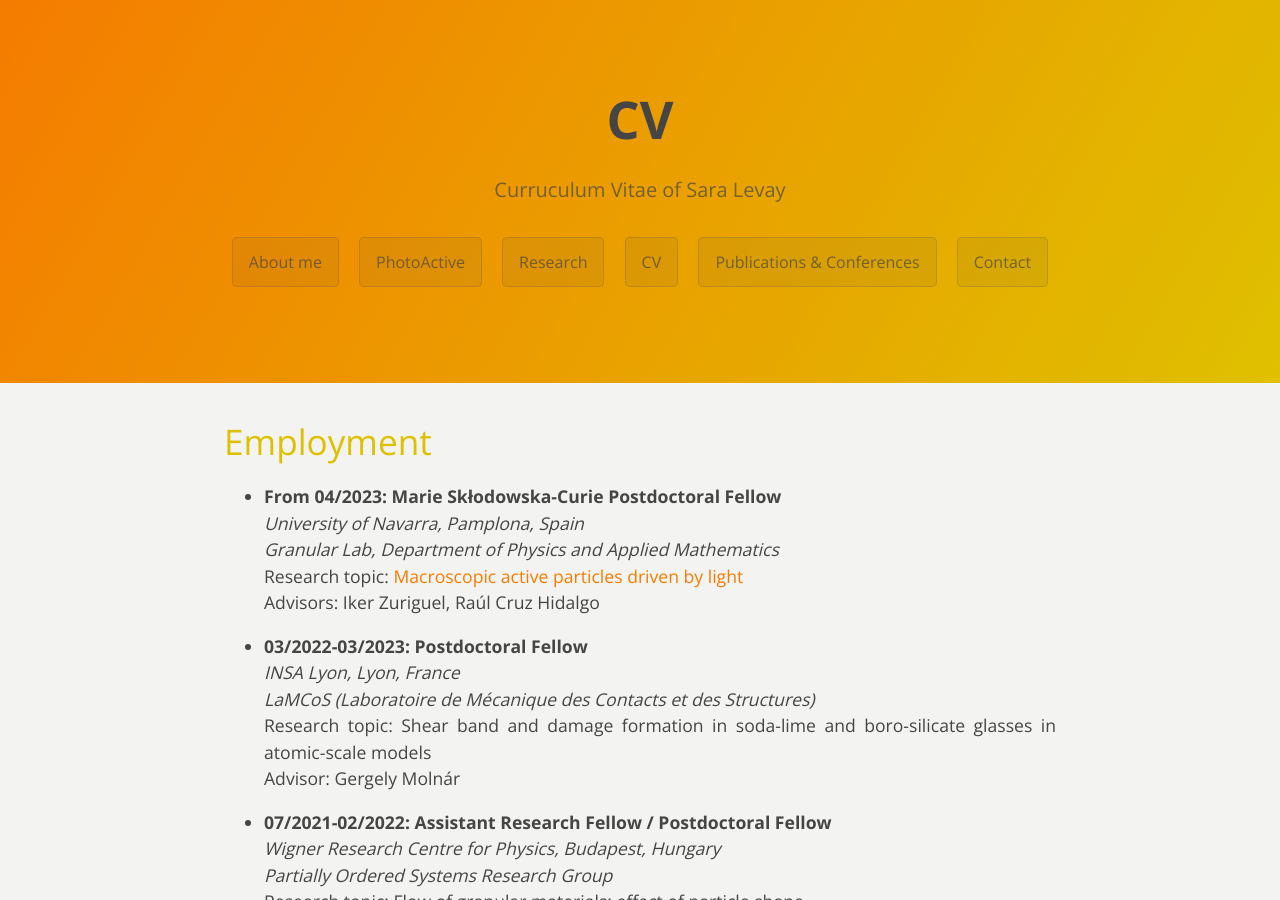
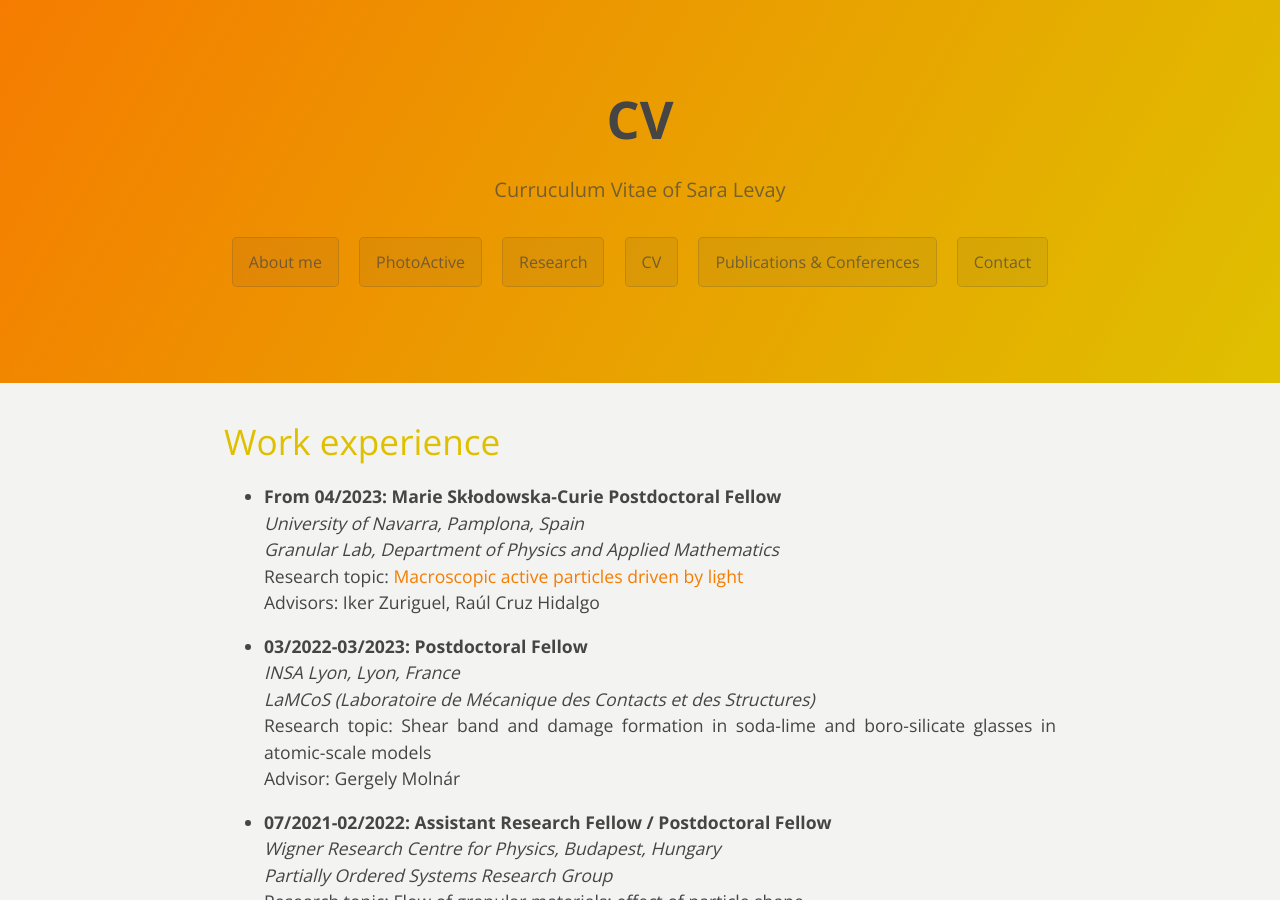
Before and after one commit to saralevay/saralevay.github.io, a Jekyll site: the page built from cv.md, in a window 1280 px wide and 900 px high. Built offline with Jekyll 4.4.1, drawn with Linux system fonts in a browser that asks for light colours; a style sheet for code colours, icons or effects is not loaded.

Commit message:
Add files via upload

```diff
--- a/cv.md
+++ b/cv.md
@@ -4,7 +4,7 @@ title: CV
 description: Curruculum Vitae of Sara Levay
 ---
 
-# Employment
+# Work experience
 
 * **From 04/2023: Marie Skłodowska-Curie Postdoctoral Fellow**
   _University of Navarra, Pamplona, Spain_
```
